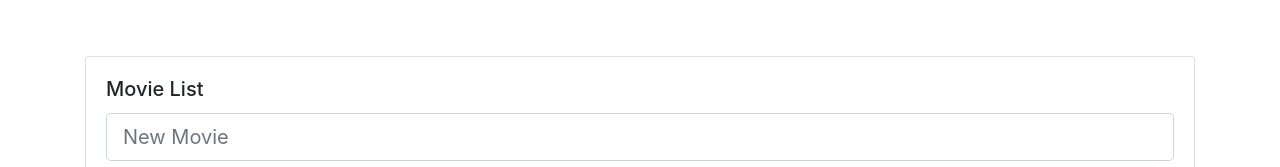
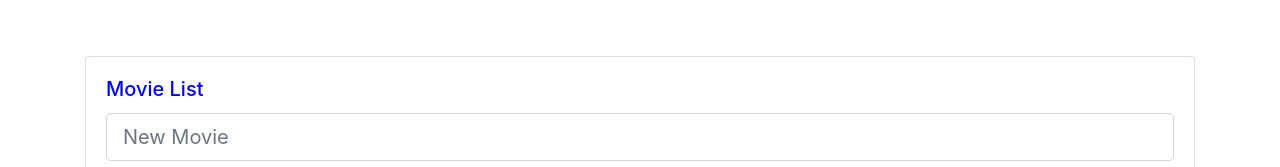
Before and after one commit to joshuajang429/COMP1800, a plain HTML site: page index.html in a window 1280 px wide. Shown: the top 167 px of the page. Drawn offline with nearby package versions, Linux system fonts and the light colour scheme.

Commit message:
fixed issue 4

```diff
--- a/index.html
+++ b/index.html
@@ -25,7 +25,7 @@
         <div class="col-sm-12">
           <div class="card my-2">
             <div class="card-body">
-              <h5 class="card-title">Movie List</h5>
+              <h5 class="card-title" style="color: blue">Movie List</h5>
               <input
                 class="form-control form-control-lg my-2"
                 type="text"
```
